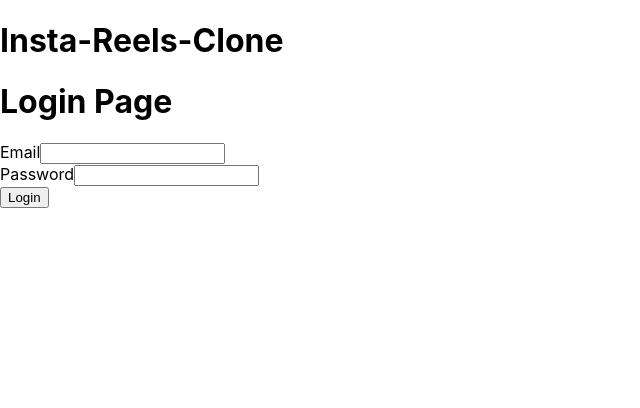
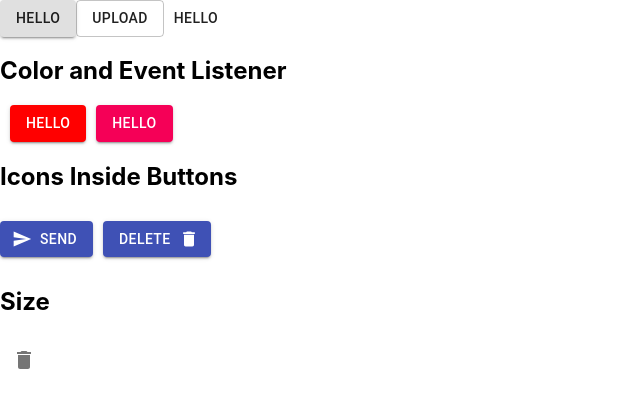
Before and after one commit to 123rishu/DEV_PP, a React (Create React App) app in the folder Module3_React/reels/: page / in a window 1280 px wide. Before the commit this address led to /login. Shown: the top 408 px of the page, without its empty margins (0-640 px from the left). Built offline with nearby package versions, Linux system fonts and the light colour scheme; no server answers.

Commit message:
Material UI BUTTONS POC Done

```diff
--- a/Module3_React/reels/src/MaterialUI/Buttons.jsx
+++ b/Module3_React/reels/src/MaterialUI/Buttons.jsx
@@ -5,28 +5,22 @@ const Buttons = () => {
   return (
     <div>
       <Button variant="contained">Hello</Button>
-      <Button variant="outlined">Hello</Button>
+      <Button variant="outlined">Upload</Button>
       <Button variant="text">Hello</Button>
 
       <h2>Color and Event Listener</h2>
       {/* inline styling */}
-      <Button style={ {marginLeft:"10px" , backgroundColor:"red" , color:"white"}  } variant="contained">Hello</Button>
-      <Button onClick={ ()=> alert("Button Clicked !!!") } variant="contained" color="secondary">Hello</Button>
+      <Button style={{marginLeft:"10px", marginRight:"10px", backgroundColor: "red", color: "white"}} variant="contained">Hello</Button>
+      <Button onClick={ () => alert("Button Clicked !!") }  variant="contained" color="secondary">Hello</Button>
 
       <h2>Icons Inside Buttons</h2>
-      <Button variant="contained" color="primary" startIcon={<Send></Send>}>Send</Button>
-      <Button variant="contained" color="primary" endIcon={<Delete></Delete>}>Delete</Button>
+      <Button variant="contained" color="primary" startIcon = {<Send></Send>}>Send</Button>
+      <Button style={{margin:"10px"}} variant="contained" color="primary" endIcon={<Delete></Delete>}>Delete</Button>
 
       <h2>Size</h2>
-      <Button variant="contained" color="primary" size="small" startIcon={<Send></Send>}>Send</Button>
-      <Button variant="contained" color="primary" size="large" endIcon={<Delete></Delete>}>Delete</Button>
-
-      <h2>Icons</h2>
-
       <IconButton>
-          <Delete onClick={ ()=> alert("Delete") }></Delete>
+        <Delete onClick={ () => alert("Delete !!!")}></Delete>
       </IconButton>
-
 
 
     </div>
--- a/Module3_React/reels/src/index.js
+++ b/Module3_React/reels/src/index.js
@@ -3,11 +3,11 @@ import ReactDOM from 'react-dom';
 import './index.css';
  import App from './App';
 import IntersectionDemo from './IntersectionObserver/intersectionDemo';
-//import Buttons from './MaterialUI/Buttons';
+import Buttons from './MaterialUI/Buttons';
 
 ReactDOM.render(
-  <App></App>,
+  <Buttons></Buttons>,
   document.getElementById('root')
 );
 
-//
+// <App></App>
```
